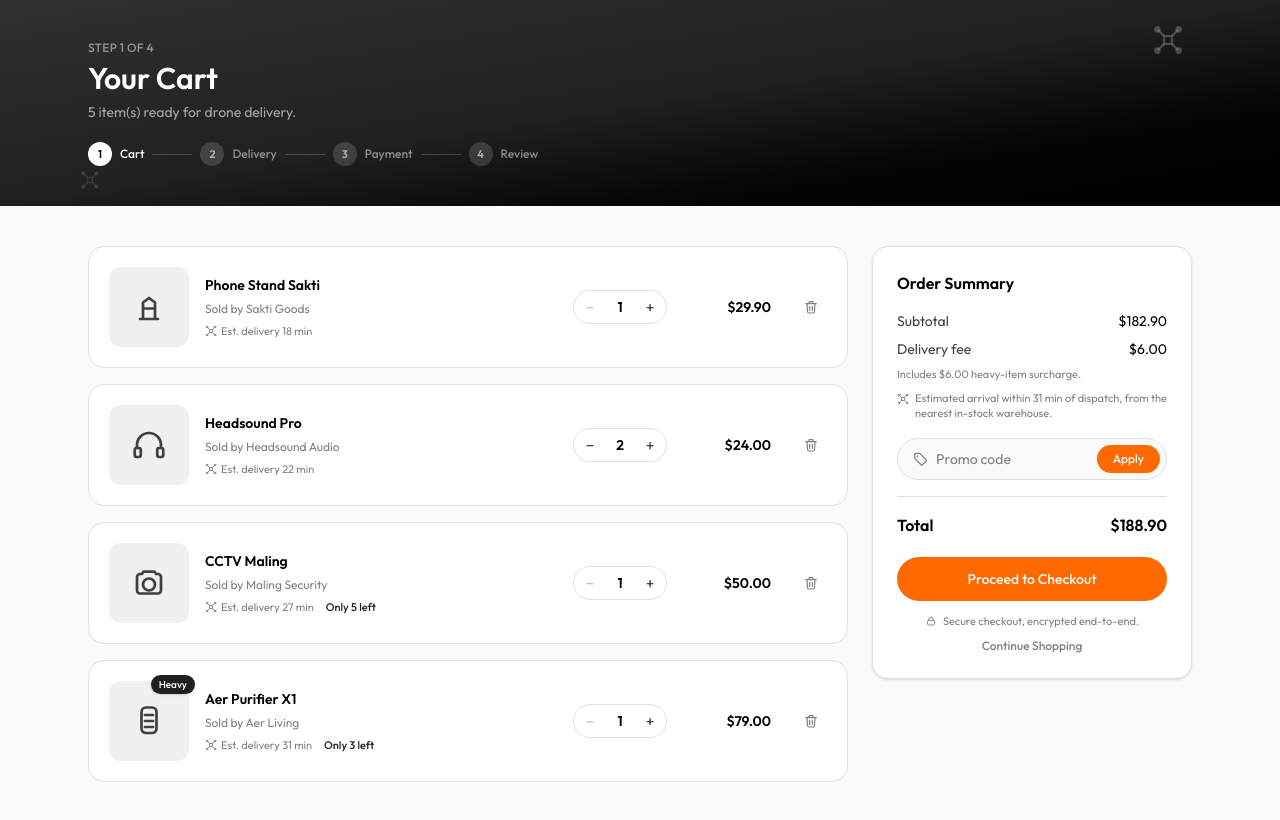
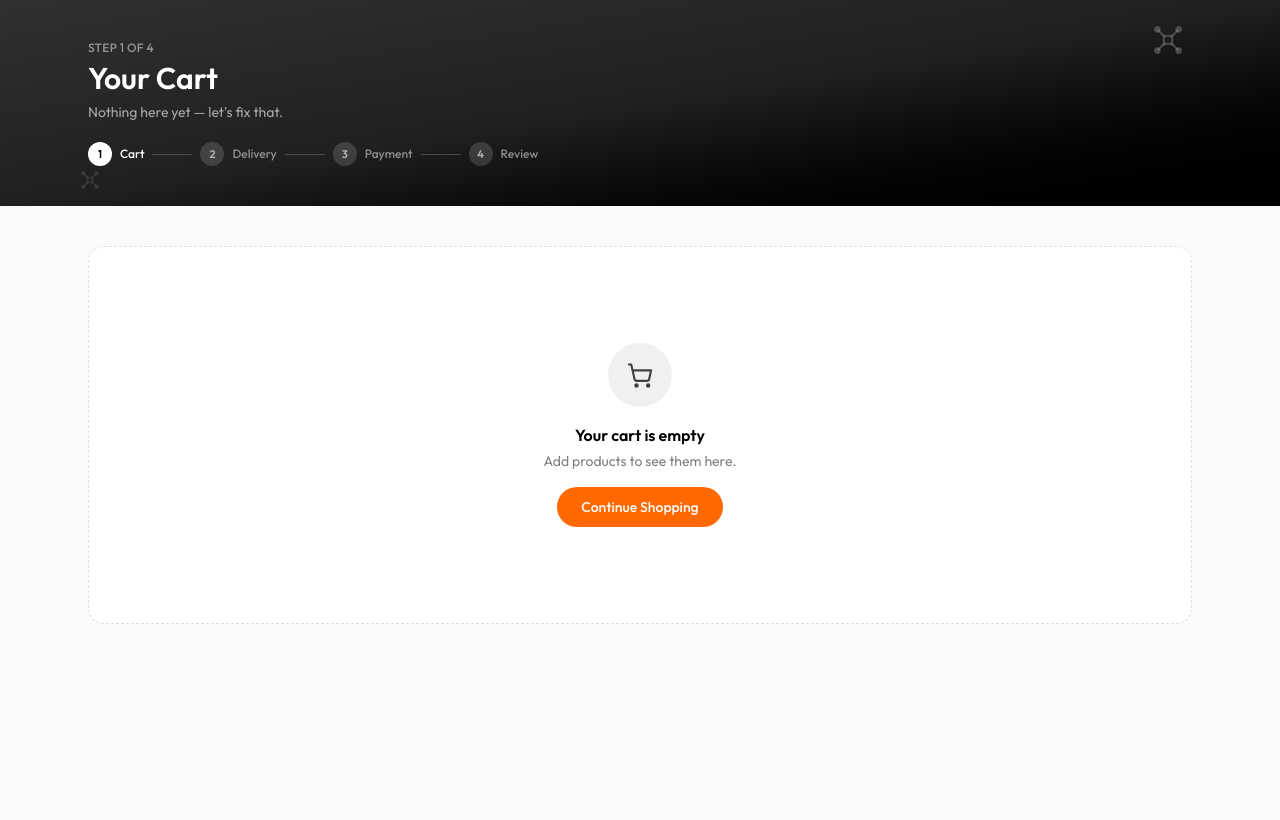
Before and after one commit to Janaka27/SmartLogix-Client, a Next.js app: page /cart in a window 1280 px wide. Built offline with nearby package versions, Linux system fonts and the light colour scheme.

Commit message:
Update Add to Cart

```diff
--- a/app/cart/page.tsx
+++ b/app/cart/page.tsx
@@ -1,6 +1,6 @@
 "use client";
 
-import { useState } from "react";
+import { useEffect, useState } from "react";
 import Link from "next/link";
 import {
   CameraIcon,
@@ -16,7 +16,6 @@ import {
   TrashIcon,
 } from "../icons";
 import { Stepper } from "../components/Stepper";
-import { SEED_PRODUCTS } from "@/lib/seed-products";
 
 type WeightClass = "Standard" | "Heavy";
 type IconKey = "phone" | "headphones" | "camera" | "earbuds" | "purifier" | "coffee";
@@ -42,12 +41,14 @@ const ITEM_ICONS: Record<IconKey, (props: { className?: string }) => React.JSX.E
   coffee: CoffeeIcon,
 };
 
-const INITIAL_ITEMS: CartItem[] = [
-  { id: SEED_PRODUCTS.p1.id, name: "Phone Stand Sakti", seller: "Sakti Goods", price: 29.9, quantity: 1, stock: 12, weightClass: "Standard", eta: "18 min", icon: "phone" },
-  { id: SEED_PRODUCTS.p2.id, name: "Headsound Pro", seller: "Headsound Audio", price: 12.0, quantity: 2, stock: 30, weightClass: "Standard", eta: "22 min", icon: "headphones" },
-  { id: SEED_PRODUCTS.p4.id, name: "CCTV Maling", seller: "Maling Security", price: 50.0, quantity: 1, stock: 5, weightClass: "Standard", eta: "27 min", icon: "camera" },
-  { id: SEED_PRODUCTS.p8.id, name: "Aer Purifier X1", seller: "Aer Living", price: 79.0, quantity: 1, stock: 3, weightClass: "Heavy", eta: "31 min", icon: "purifier" },
-];
+function iconKeyForName(name: string): IconKey {
+  if (/phone.?stand|phone holder/i.test(name)) return "phone";
+  if (/headphone|headset/i.test(name)) return "headphones";
+  if (/earbud|tws/i.test(name)) return "earbuds";
+  if (/camera|cctv/i.test(name)) return "camera";
+  if (/purifier/i.test(name)) return "purifier";
+  return "coffee";
+}
 
 const DELIVERY_FEE = 4.99;
 const HEAVY_SURCHARGE = 6.0;
@@ -94,7 +95,7 @@ function CartRow({
   onQuantityChange: (id: string, quantity: number) => void;
   onRemove: (id: string) => void;
 }) {
-  const Icon = ITEM_ICONS[item.icon];
+  const Icon = ITEM_ICONS[item.icon] ?? ITEM_ICONS[iconKeyForName(item.name)];
   const lowStock = item.stock <= 5;
 
   return (
@@ -165,8 +166,28 @@ function EmptyCart() {
 }
 
 export default function CartPage() {
-  const [items, setItems] = useState<CartItem[]>(INITIAL_ITEMS);
+  const [items, setItems] = useState<CartItem[]>(() => {
+    if (typeof window === "undefined") return [];
+
+    const storedItems = window.localStorage.getItem("smartlogix-cart");
+    if (!storedItems) return [];
+
+    try {
+      return (JSON.parse(storedItems) as Partial<CartItem>[]).map((item) => ({
+        ...item,
+        icon: item.icon && item.icon in ITEM_ICONS ? item.icon : iconKeyForName(item.name ?? ""),
+      })) as CartItem[];
+    } catch {
+      window.localStorage.removeItem("smartlogix-cart");
+      return [];
+    }
+  });
   const [promo, setPromo] = useState("");
+
+  useEffect(() => {
+    window.localStorage.setItem("smartlogix-cart", JSON.stringify(items));
+    window.dispatchEvent(new Event("smartlogix-cart-updated"));
+  }, [items]);
 
   const handleQuantityChange = (id: string, quantity: number) => {
     setItems((prev) => prev.map((i) => (i.id === id ? { ...i, quantity } : i)));
--- a/app/page.tsx
+++ b/app/page.tsx
@@ -26,6 +26,39 @@ import {
 } from "./icons";
 
 type Product = DisplayProduct;
+
+interface StoredCartItem {
+  id: string;
+  name: string;
+  seller: string;
+  price: number;
+  quantity: number;
+  stock: number;
+  weightClass: Product["weightClass"];
+  eta: string;
+  icon: string;
+}
+
+function getStoredCartCount() {
+  const storedItems = window.localStorage.getItem("smartlogix-cart");
+  if (!storedItems) return 0;
+
+  try {
+    const items = JSON.parse(storedItems) as StoredCartItem[];
+    return items.reduce((count, item) => count + Math.max(0, item.quantity || 0), 0);
+  } catch {
+    return 0;
+  }
+}
+
+function cartIconKeyForName(name: string) {
+  if (/phone.?stand|phone holder/i.test(name)) return "phone";
+  if (/headphone|headset/i.test(name)) return "headphones";
+  if (/earbud|tws/i.test(name)) return "earbuds";
+  if (/camera|cctv/i.test(name)) return "camera";
+  if (/purifier/i.test(name)) return "purifier";
+  return "coffee";
+}
 
 const SORTS = ["New Arrival", "Best Seller", "On Discount"];
 
@@ -706,6 +739,18 @@ export default function Home() {
   }, []);
 
   useEffect(() => {
+    const syncCartCount = () => setCartCount(getStoredCartCount());
+    window.addEventListener("storage", syncCartCount);
+    window.addEventListener("smartlogix-cart-updated", syncCartCount);
+    syncCartCount();
+
+    return () => {
+      window.removeEventListener("storage", syncCartCount);
+      window.removeEventListener("smartlogix-cart-updated", syncCartCount);
+    };
+  }, []);
+
+  useEffect(() => {
     let active = true;
     const supabase = createClient();
 
@@ -734,6 +779,37 @@ export default function Home() {
 
   const handleAddToCart = (product: Product, e: React.MouseEvent<HTMLButtonElement>) => {
     if (!cartButtonRef.current) return;
+
+    const storedItems = window.localStorage.getItem("smartlogix-cart");
+    let items: StoredCartItem[] = [];
+    if (storedItems) {
+      try {
+        items = JSON.parse(storedItems) as StoredCartItem[];
+      } catch {
+        window.localStorage.removeItem("smartlogix-cart");
+      }
+    }
+
+    const existingItem = items.find((item) => item.id === product.id);
+    if (existingItem) {
+      existingItem.quantity += 1;
+    } else {
+      items.push({
+        id: product.id,
+        name: product.name,
+        seller: product.seller,
+        price: product.price,
+        quantity: 1,
+        stock: 99,
+        weightClass: product.weightClass,
+        eta: product.eta,
+        icon: cartIconKeyForName(product.name),
+      });
+    }
+    window.localStorage.setItem("smartlogix-cart", JSON.stringify(items));
+    setCartCount(items.reduce((count, item) => count + item.quantity, 0));
+    window.dispatchEvent(new Event("smartlogix-cart-updated"));
+
     const btnRect = e.currentTarget.getBoundingClientRect();
     const cartRect = cartButtonRef.current.getBoundingClientRect();
     setFlyingItems((items) => [
@@ -749,7 +825,6 @@ export default function Home() {
 
   const handleFlightDone = (id: string) => {
     setFlyingItems((items) => items.filter((i) => i.id !== id));
-    setCartCount((c) => c + 1);
     setCartBump(true);
     setTimeout(() => setCartBump(false), 400);
   };
```
